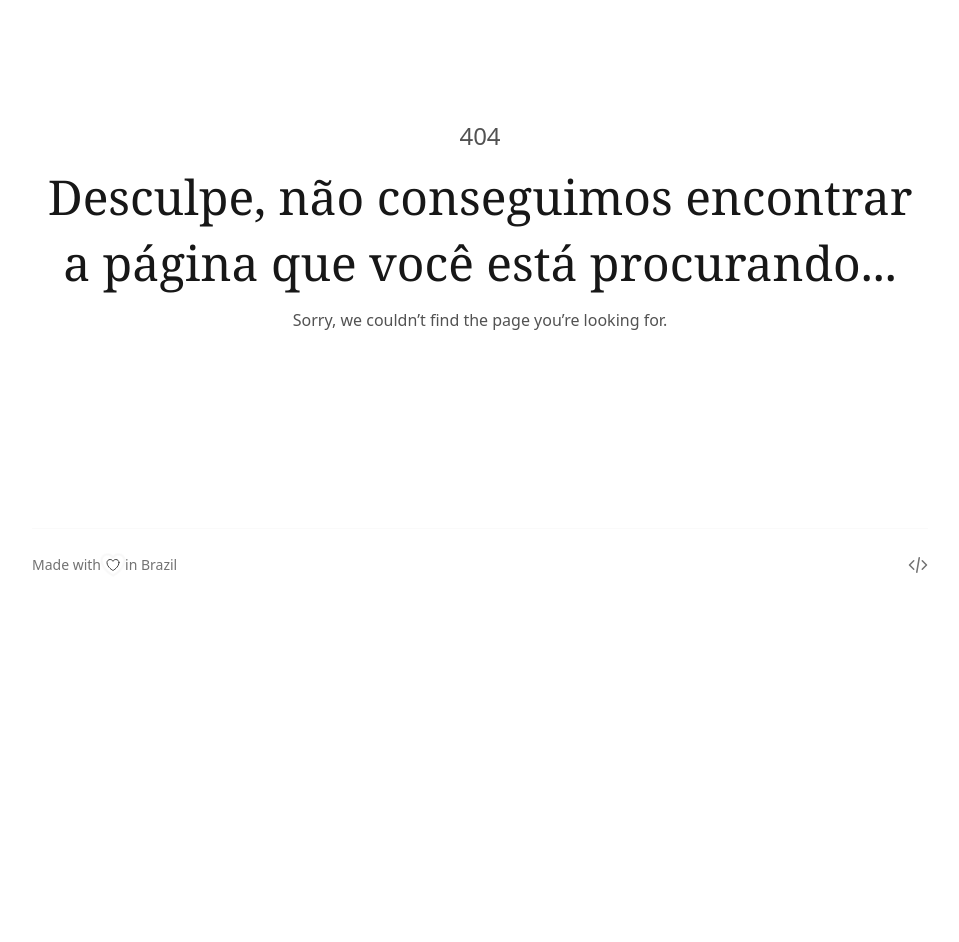
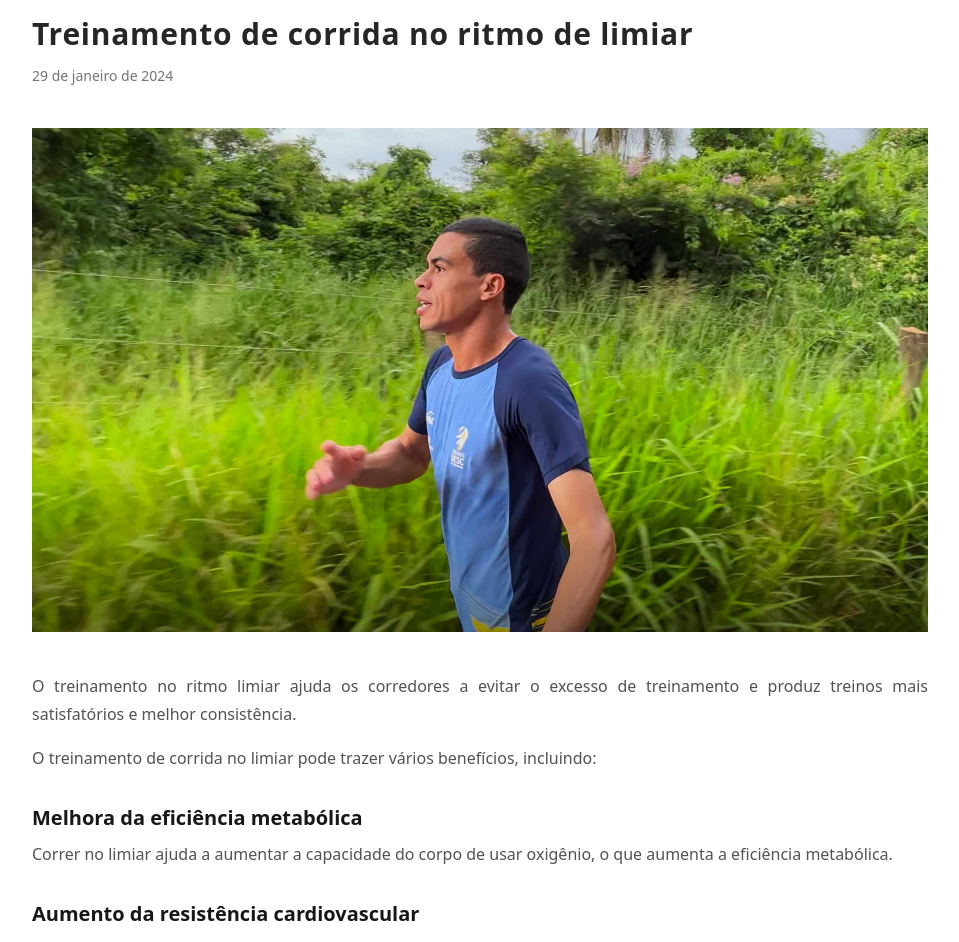
Before and after one commit to abnerssantana/personal-site, a Next.js app: page /blog/treinamento-limiar in a window 1280 px wide. Before the commit this address had no page. Shown: the part 160-1102 px from the top of the page, without its empty margins (160-1119 px from the left). Before the commit the page ends 800 px from the top, so only its background shows below. Built offline with nearby package versions, Linux system fonts and the light colour scheme.

Commit message:
limiar post

```diff
--- /dev/null
+++ b/src/pages/blog/treinamento-limiar/index.mdx
@@ -0,0 +1,57 @@
+import { ArticleLayout } from 'src/components'
+import Image from 'next/image'
+import pic from 'public/static/blog/limiar.jpg'
+
+export const meta = {
+  author: 'Abner Santana',
+  date: '2024-01-29',
+  title: 'Treinamento de corrida no ritmo de limiar',
+  image: '/static/blog/limiar.jpg',
+  description:
+  'O treinamento no ritmo limiar ajuda os corredores a evitar o excesso de treinamento e produz treinos mais satisfatórios e melhor consistência. A velocidade de limiar é a velocidade máxima que um atleta pode manter durante um período prolongado de tempo, geralmente entre 30 minutos e 1 hora.',
+}
+
+export default (props) => <ArticleLayout meta={meta} {...props} />
+
+<Image src={pic} alt="limiar Abner correndo" />
+
+O treinamento no ritmo limiar ajuda os corredores a evitar o excesso de treinamento e produz treinos mais satisfatórios e melhor consistência.
+
+O treinamento de corrida no limiar pode trazer vários benefícios, incluindo:
+
+## Melhora da eficiência metabólica
+
+Correr no limiar ajuda a aumentar a capacidade do corpo de usar oxigênio, o que aumenta a eficiência metabólica.
+
+## Aumento da resistência cardiovascular
+
+Treinar no limiar pode ajudar a aumentar a capacidade do coração e dos pulmões de transportar oxigênio para os músculos durante o exercício.
+
+## Melhoria da capacidade de corrida
+
+Correndo no ritmo de limiar pode ajudar a desenvolver a velocidade e a resistência, permitindo que você corra mais rápido e por mais tempo.
+
+## Adaptação muscular
+
+Correr no limiar pode ajudar a desenvolver a capacidade dos músculos de gerar e manter energia, o que pode ajudar a melhorar a performance de corrida.
+
+Treinamento de força
+
+Treinando no limiar, pode ajudar a aumentar a força muscular, especialmente nas pernas, o que pode ajudar a prevenir lesões.
+
+# Pace de limiar
+
+A velocidade de limiar é a velocidade máxima que um atleta pode manter durante um período prolongado de tempo, geralmente entre 30 minutos e 1 hora. É comumente medida como a velocidade de corrida na qual a taxa de consumo de oxigênio (VO2) é igual ao limiar anaeróbio (LT), ou seja, é a velocidade máxima que você pode correr antes de começar a se cansar e sentir a necessidade de diminuir o ritmo.
+
+A velocidade de limiar pode ser medida através de testes laboratoriais específicos, como o teste de corrida ou teste em esteira, ou pode ser estimada através de fórmulas baseadas em tempos de corrida em distâncias específicas. Pode-se usar esta informação para estabelecer zonas de treinamento, permitindo ao atleta treinar de forma mais eficaz e personalizada.
+
+É importante lembrar que a velocidade de limiar pode variar dependendo de vários fatores, incluindo condições climáticas, nível de condicionamento físico, e até mesmo o dia em si, tendo em vista isto é importante realizar testes regulares para medir e acompanhar seu progresso.
+
+É importante lembrar que é sempre importante escutar seu corpo e não forçar muito, se você estiver cansado ou fadigado, é aconselhável diminuir a intensidade ou dar um dia de descanso para se recuperar antes de continuar com o treinamento.
+
+
+***
+## Vídeo
+<div class="video-container">
+<iframe src="https://www.youtube.com/embed/gIPMS1yn96M" frameborder="0" allow="accelerometer; autoplay; clipboard-write; encrypted-media; gyroscope; picture-in-picture" allowfullscreen></iframe>
+</div>
```
Also changed, not shown: public/static/blog/limiar.jpg (added).
